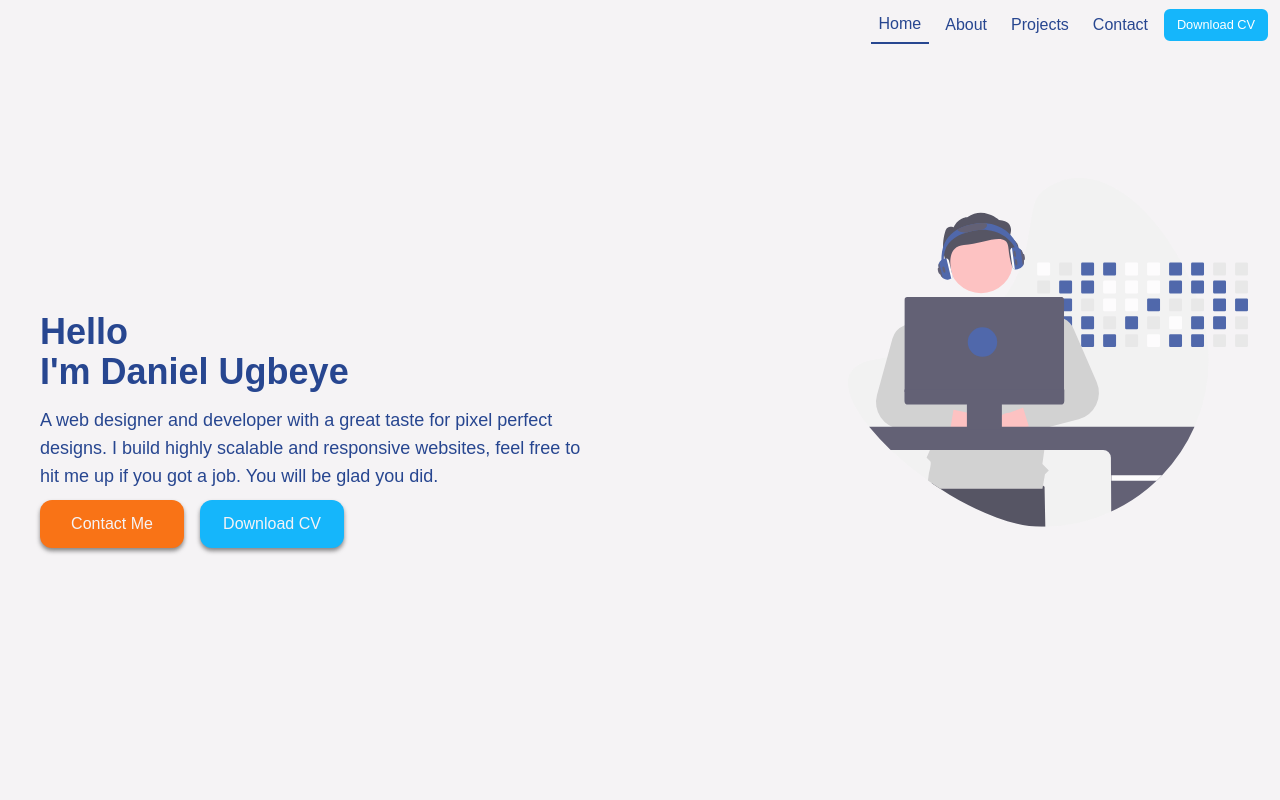
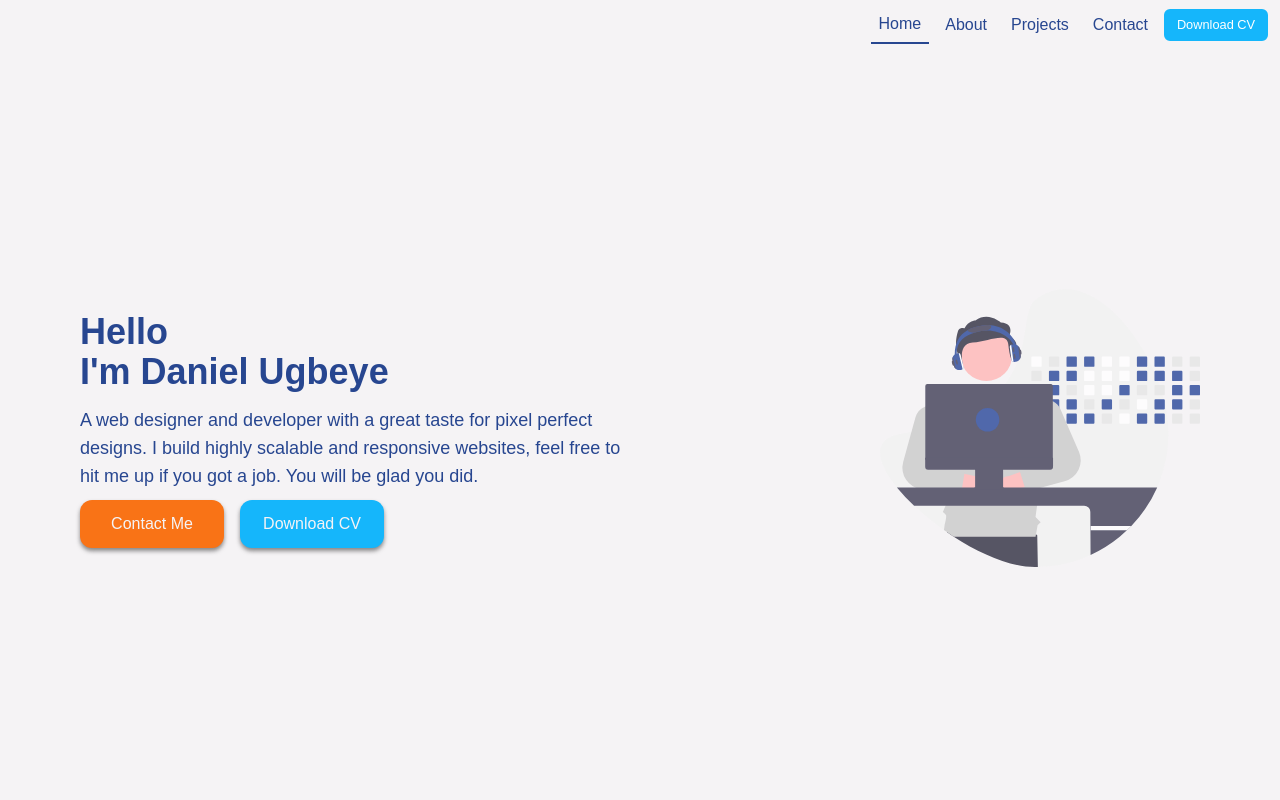
Before and after one commit to DanUgbeye/Portfolio, a website: page dist/index.html in a window 1280 px wide. Shown: the top 800 px of the page. Drawn offline with Linux system fonts and the light colour scheme.

Commit message:
adjustments to the image in home section

```diff
--- a/dist/index.html
+++ b/dist/index.html
@@ -68,13 +68,13 @@
      class=" p-0 m-0 flex flex-col">
 
      <!-- HOME SECTION -->
-      <section id="home" class=" h-[95vh] min-h-[90vh] flex flex-col py-[1rem] px-10 justify-center relative border-b-4 border-0 border-solid border-[#274690] ">
+      <section id="home" class=" h-[95vh] min-h-[90vh] flex flex-col lg:flex-row py-[1rem] px-10 justify-center relative border-b-4 border-0 border-solid border-[#274690] ">
 
-        <img src="./img/developer.svg" alt="" class=" opacity-80 -z-10 top-[6rem] ml-auto right-[10%] max-w-[15rem] max-h-[15rem] md:right-[2rem] md:top-[2rem] md:ml-0 md:max-w-[20rem] xsm:absolute md:max-h-[20rem] lg:max-w-[25rem] lg:max-h-[25rem] lg:top-[40%] lg:translate-y-[-50%] ">
+        <img src="./img/developer.svg" alt="" class=" self-end opacity-80 -z-10 max-w-[15rem] max-h-[15rem] xsm:max-w-[20rem] md:max-w-[20rem] md:max-h-[20rem] lg:max-w-[25rem] lg:max-h-[25rem] lg:order-2 lg:self-center ">
 
-        <section id="intro" class=" flex flex-col w-full pt-4 mb-3  ">
+        <section id="intro" class=" flex flex-col w-full max-w-[50rem] pt-4 mb-3 lg:order-1 lg:self-center lg:justify-self-start ">
 
-          <div class="flex flex-col h-fit md:mt-0 w-[90%] max-w-[35rem] ">
+          <div class="flex flex-col h-fit md:mt-0 w-[90%] max-w-[35rem]  ">
             <div class="text-[#274690] font-semibold text-4xl ">
               Hello
             </div>
```
Also changed, not shown: dist/style.css.
